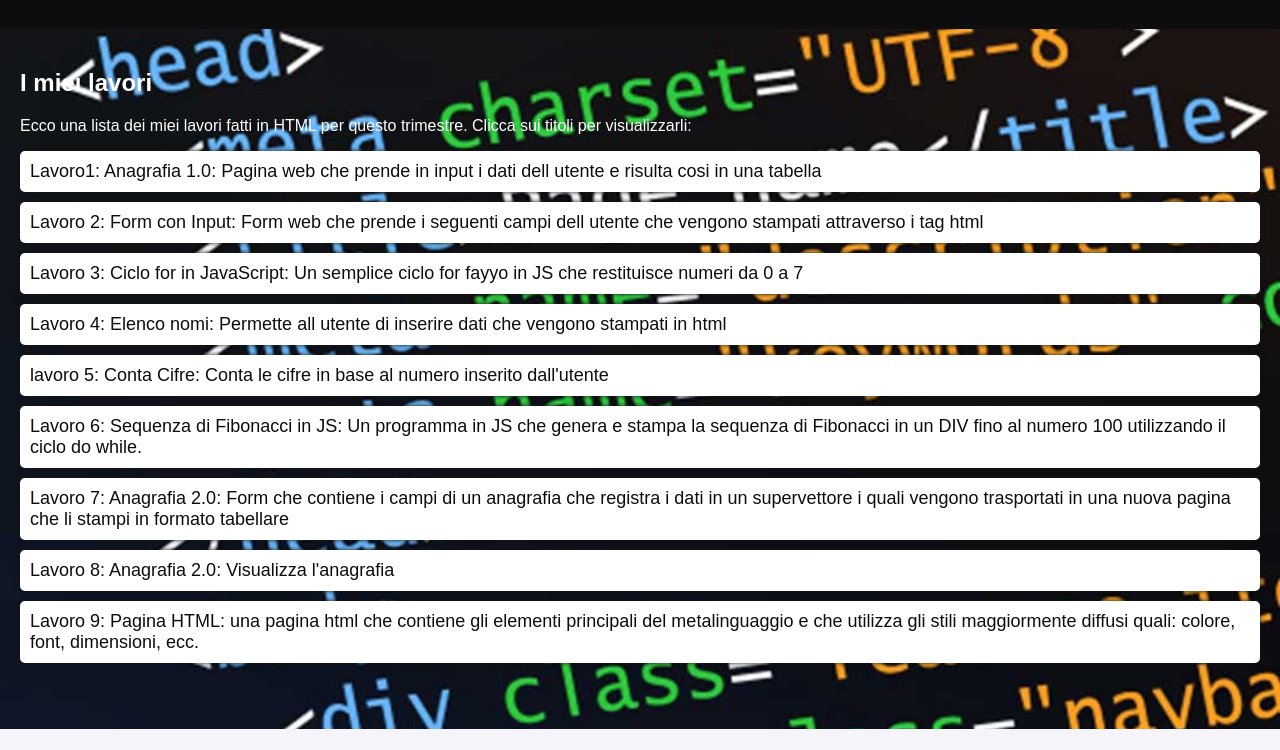
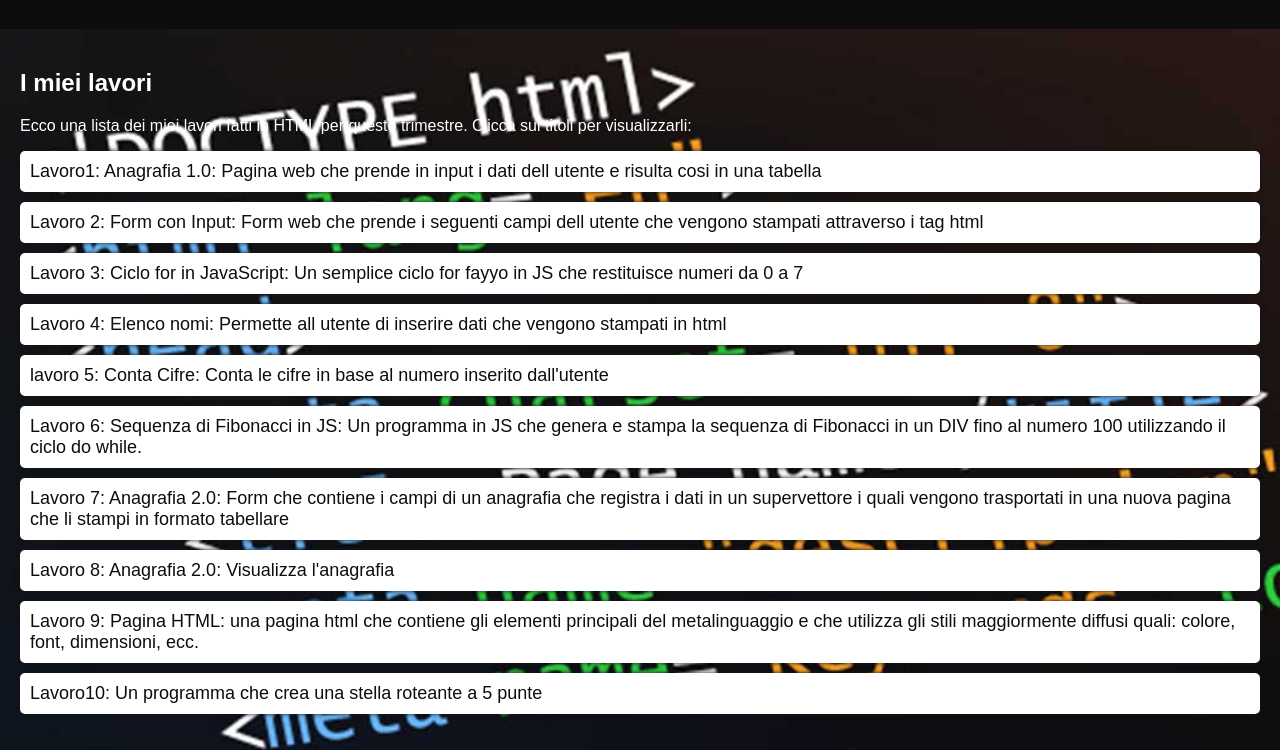
Before and after one commit to fedezappa/4BI-works, a plain HTML site: page index.html in a window 1280 px wide. Shown: the part 71-821 px from the top of the page. Before the commit the page ends 800 px from the top, so only its background shows below. Drawn offline with Linux system fonts and the light colour scheme.

Commit message:
Update index.html

```diff
--- a/index.html
+++ b/index.html
@@ -64,7 +64,7 @@
             <li><a href="FormAnagrafia20.hmtl" target="_blank">Lavoro 7: Anagrafia 2.0: Form che contiene i campi di un anagrafia che registra i dati in un supervettore i quali vengono trasportati in una nuova pagina che li stampi in formato tabellare</a></li>
             <li><a href="VisualizzaAnagrafia20.html" target="_blank">Lavoro 8: Anagrafia 2.0: Visualizza l'anagrafia</a></li>
             <li><a href="PaginaHTML.html" target="_blank">Lavoro 9: Pagina HTML: una pagina html che contiene gli elementi principali del metalinguaggio e che utilizza gli stili maggiormente diffusi quali: colore, font, dimensioni, ecc.</a></li>
-
+            <li><a href="stella.html" target="_blank">Lavoro10: Un programma che crea una stella roteante a 5 punte</a></li>
         </ul>
     </main>
 </body>
```
